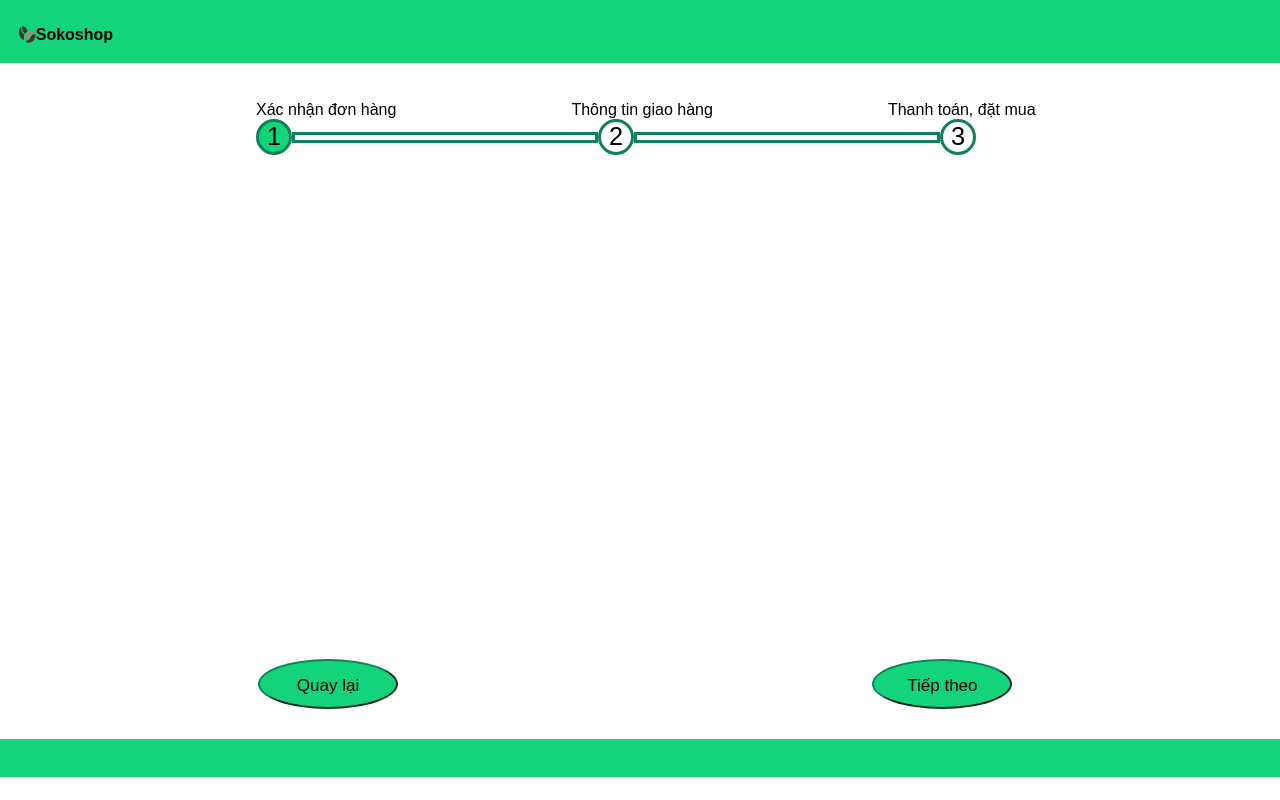
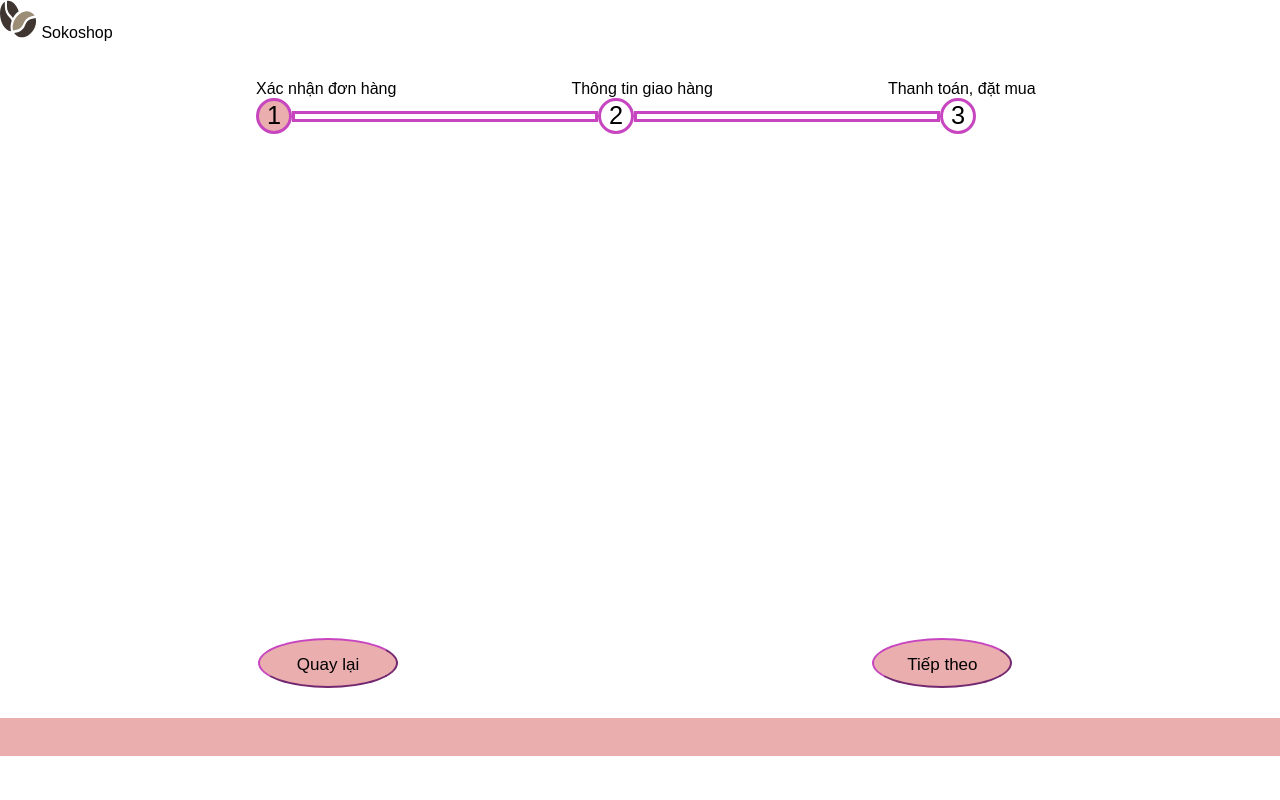
Before and after one commit to thanhvodev/Coffe-shop, a PHP site: page /Vadidate.html in a window 1280 px wide. Run offline with PHP 8.4, Linux system fonts and the light colour scheme.

Commit message:
Fix color and add link for checkout UIs

```diff
--- a/Huong/General.css
+++ b/Huong/General.css
@@ -4,24 +4,6 @@
   font-family: 'Arial';
 }
 
-#header {
-  background-color: #14d47b;
-  display: -webkit-box;
-  display: -ms-flexbox;
-  display: flex;
-  padding-left: 1.5%;
-  padding-top: 2%;
-  padding-bottom: 1.5%;
-}
-
-#header #logoimg {
-  height: 17px;
-}
-
-#header #logotext {
-  color: black;
-  text-align: center;
-}
 
 #progressbar {
   padding-top: 3%;
@@ -54,12 +36,12 @@
   width: 30px;
   height: 30px;
   border: solid;
-  border-color: #0f805e;
+  border-color: #c746c0;
   border-bottom-left-radius: 100%;
   border-bottom-right-radius: 100%;
   border-top-right-radius: 100%;
   border-top-left-radius: 100%;
-  background-color: #14d47b;
+  background-color: #EAAEAE;
   color: black;
   font-size: 19pt;
   text-align: center;
@@ -69,7 +51,7 @@
   width: 30px;
   height: 30px;
   border: solid;
-  border-color: #0f805e;
+  border-color: #c746c0;
   border-bottom-left-radius: 100%;
   border-bottom-right-radius: 100%;
   border-top-right-radius: 100%;
@@ -83,22 +65,22 @@
   width: 300px;
   height: 5px;
   border-style: solid;
-  border-color: #0f805e;
+  border-color: #c746c0;
 }
 
 #progressbar #progress .completerectangle {
   width: 300px;
   height: 5px;
   border-style: solid;
-  border-color: #0f805e;
-  background-color: #14d47b;
+  border-color: #c746c0;
+  background-color: #EAAEAE;
 }
 
 button {
   height: 50px;
   width: 140px;
-  border-color: #0f805e;
-  background-color: #14d47b;
+  border-color: #c746c0;
+  background-color: #EAAEAE;
   padding: 15px 32px;
   text-align: center;
   text-decoration: none;
@@ -164,22 +146,22 @@ table {
 }
 
 td {
-  border: 1px solid #0f805e;
+  border: 1px solid #c746c0;
   text-align: left;
   padding: 8px;
 }
 
 th {
-  border: 1px solid #0f805e;
+  border: 1px solid #c746c0;
   padding: 8px;
 }
 
 tr:nth-child(odd) {
-  background-color: #14d47b;
+  background-color: #EAAEAE;
 }
 
 footer {
-  background-color: #14d47b;
+  background-color: #EAAEAE;
   padding: 1.5%;
 }
 /*# sourceMappingURL=General.css.map */
--- a/Huong/Vadidate.html
+++ b/Huong/Vadidate.html
@@ -7,14 +7,20 @@
     <title>Sokoshop</title>
     <link rel="shortcut icon" type="image/x-icon" href="image/logo.svg" />
     <link rel = "stylesheet" href="General.css">
+    <link rel = "stylesheet" href="../Tan_Toan/cartStyle.css">
+    <link rel = "stylesheet" href="../Tan_Toan/style.css">
 </head>
 
 <body>
-    <!-- logoshop -->
-    <div id="header">
-        <img id="logoimg" src="image/logo.svg" alt="logo shop">
-        <p id="logotext"><b>Sokoshop</b></p>
+
+    <!-- Begin Nav -->
+    <div class="row nav navHome">
+        <div class="col-md-3 col-sm-3 col-12 logo">
+          <img id="logo" src="image/logo.svg" alt="Logo"> Sokoshop
+        </div>
     </div>
+
+      <!-- End Nav -->
 
     <!-- progressbar -->
     <div id="progressbar">
@@ -45,12 +51,13 @@
     <!-- navigationbar -->
     <div id="navigationbar">
         <div id="leftbtn">
-            <button>Quay lại</button>
+            <button onclick="window.location.href='../Tan_Toan/index.html'">Quay lại</button>
         </div>
         <div id="rightbtn">
             <button onclick="window.location.href='Addressinfo.html'">Tiếp theo</button>
         </div>
     </div>
+
 </body>
 <footer></footer>
 </html>
--- a/Tan_Toan/index.html
+++ b/Tan_Toan/index.html
@@ -388,7 +388,7 @@
     </div>
     <div id="navigationbar">
         <div id="rightbtn" class="cartButton">
-            <button>Thanh toán</button>
+            <button onclick="window.location.href='../Huong/Vadidate.html'">Thanh toán</button>
         </div>
     </div>
 </div>
```
Also changed, not shown: Huong/Addressinfo.html (+9 -4 lines), Huong/Payment.html (+9 -4 lines).
